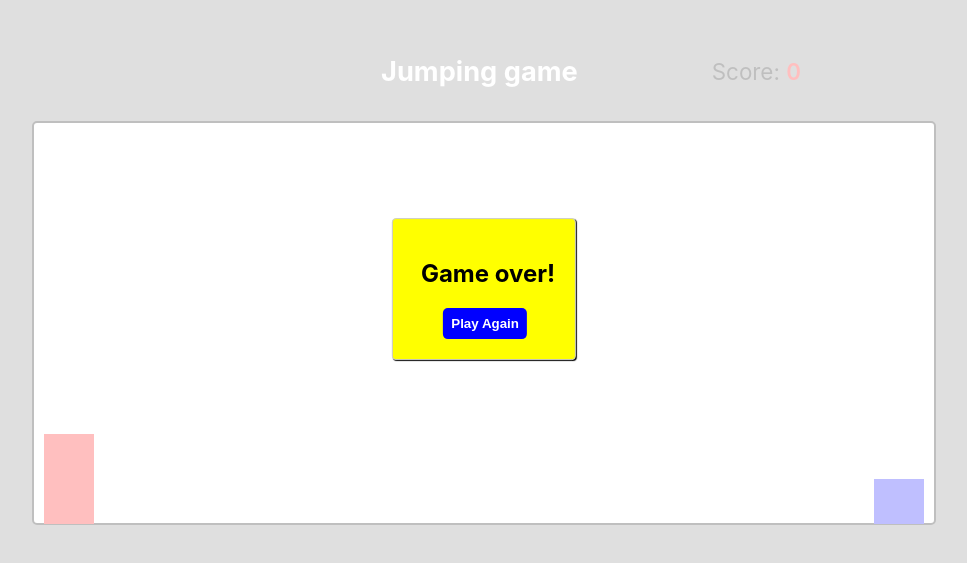
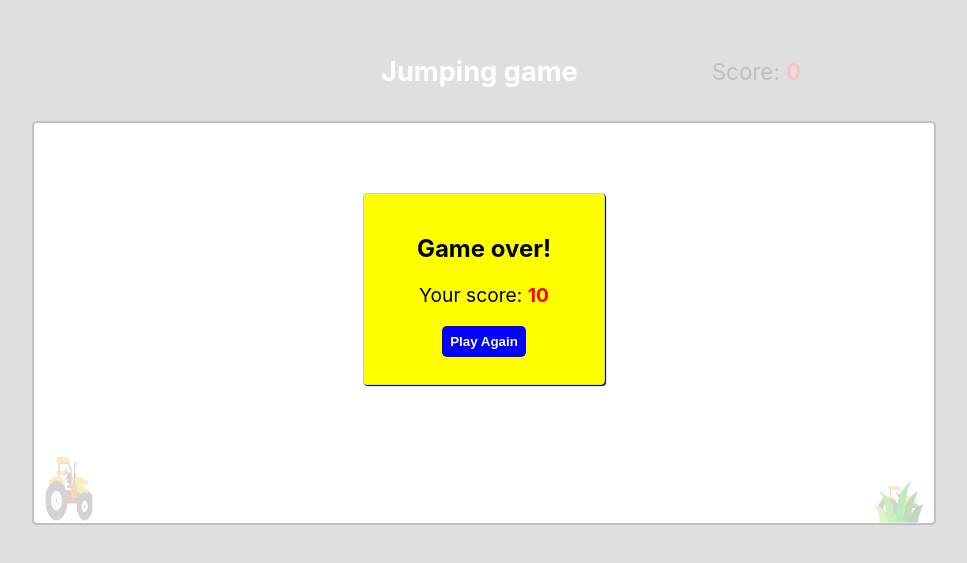
Before and after one commit to miloss98/jumping-game, a React (Create React App) app: page / in a window 1280 px wide. Shown: the part 111-674 px from the top of the page, without its empty margins (156-1123 px from the left). Built offline with nearby package versions, Linux system fonts and the light colour scheme.

Commit message:
icons added

```diff
--- a/src/components/Game.tsx
+++ b/src/components/Game.tsx
@@ -1,6 +1,9 @@
 import { useEffect, useRef, useState } from "react";
 import "./../styles/game.css";
 import Modal from "react-modal";
+import tractor from "./../assets/images/tractor.png";
+import grass from "./../assets/images/grass.png";
+
 Modal.setAppElement("#root");
 const Game = () => {
   const charRef = useRef<HTMLDivElement>(null!);
@@ -8,6 +11,7 @@ const Game = () => {
   const [points, setPoints] = useState<number>(0);
   const [modalIsOpen, setModalIsOpen] = useState<boolean>(false);
   const [gameOver, setGameOver] = useState<boolean>(false);
+  const [score, setScore] = useState<number>(0);
 
   const jump = (): void => {
     charRef.current.classList.add("animate");
@@ -29,9 +33,10 @@ const Game = () => {
       let obstacleLeft = parseInt(
         window.getComputedStyle(obsRef.current).getPropertyValue("left")
       );
-      if (obstacleLeft < 40 && obstacleLeft > 0 && characterTop >= 266) {
+      if (obstacleLeft < 20 && obstacleLeft > 0 && characterTop >= 270) {
         obsRef.current.style.animation = "none";
         openModal();
+
         setPoints(0);
         setGameOver(true);
       }
@@ -58,6 +63,7 @@ const Game = () => {
 
       return () => {
         clearInterval(pointsInterval);
+        setScore(points);
       };
     }
   });
@@ -71,6 +77,8 @@ const Game = () => {
       backgroundColor: "yellow",
       transform: "translate(-50%, -50%)",
       boxShadow: "1px 1px 1px black",
+      height: "150px",
+      width: "200px",
     },
   };
   return (
@@ -83,8 +91,12 @@ const Game = () => {
         </p>
       </section>
       <div onClick={jump} className="game-container">
-        <div ref={charRef} className="character"></div>
-        <div ref={obsRef} className="obstacle"></div>
+        <div ref={charRef} className="character">
+          <img className="tractor" src={tractor} alt="tractor" />
+        </div>
+        <div ref={obsRef} className="obstacle">
+          <img className="tractor" src={grass} alt="tractor" />
+        </div>
       </div>
       {modalIsOpen && (
         <section className="modal-container">
@@ -94,9 +106,14 @@ const Game = () => {
             style={customStyles}
           >
             <h2 className="game-over">Game over!</h2>
-            <button className="play-again" onClick={closeModal}>
-              Play Again
-            </button>
+            <p className="your-score">
+              Your score: <span> {score} </span>
+            </p>
+            <div className="btn-container">
+              <button className="play-again" onClick={closeModal}>
+                Play Again
+              </button>
+            </div>
           </Modal>
         </section>
       )}
--- a/src/styles/game.css
+++ b/src/styles/game.css
@@ -9,10 +9,17 @@
 .character {
   width: 50px;
   height: 90px;
-  background-color: red;
   position: relative;
-  top: 311px;
+  top: 320px;
   left: 10px;
+}
+.tractor {
+  background-image: url("./../assets/images/tractor.png");
+  background-position: center;
+  background-repeat: no-repeat;
+  background-size: contain;
+  width: 100%;
+  height: 100%;
 }
 .animate {
   animation: jump 0.3s linear;
@@ -22,13 +29,13 @@
     top: 311px;
   }
   30% {
-    top: 246px;
+    top: 256px;
   }
   50% {
     top: 226px;
   }
-  80% {
-    top: 246px;
+  70% {
+    top: 256px;
   }
   100% {
     top: 311px;
@@ -37,11 +44,18 @@
 .obstacle {
   width: 50px;
   height: 45px;
-  background-color: blue;
   position: relative;
   top: 266px;
   left: 840px;
   animation: obstacle 1.5s infinite linear;
+}
+.grass {
+  background-image: url("./../assets/images/tractor.png");
+  background-position: center;
+  background-repeat: no-repeat;
+  background-size: contain;
+  width: 100%;
+  height: 100%;
 }
 @keyframes obstacle {
   0% {
@@ -54,7 +68,15 @@
 /* modal */
 .game-over {
   color: black;
-  margin-left: 0.5rem;
+  text-align: center;
+}
+.your-score {
+  font-size: 1.2rem;
+  text-align: center;
+}
+.your-score span {
+  color: red;
+  font-weight: bold;
 }
 .play-again {
   border: none;
@@ -63,9 +85,12 @@
   background-color: blue;
   color: white;
   padding: 0.5rem;
-  margin-left: 1.9rem;
+  text-align: center;
 }
 .play-again:hover {
   cursor: pointer;
   filter: brightness(70%);
 }
+.btn-container {
+  text-align: center;
+}
```
Also changed, not shown: src/assets/images/grass.png (added), src/assets/images/tractor.png (added).
